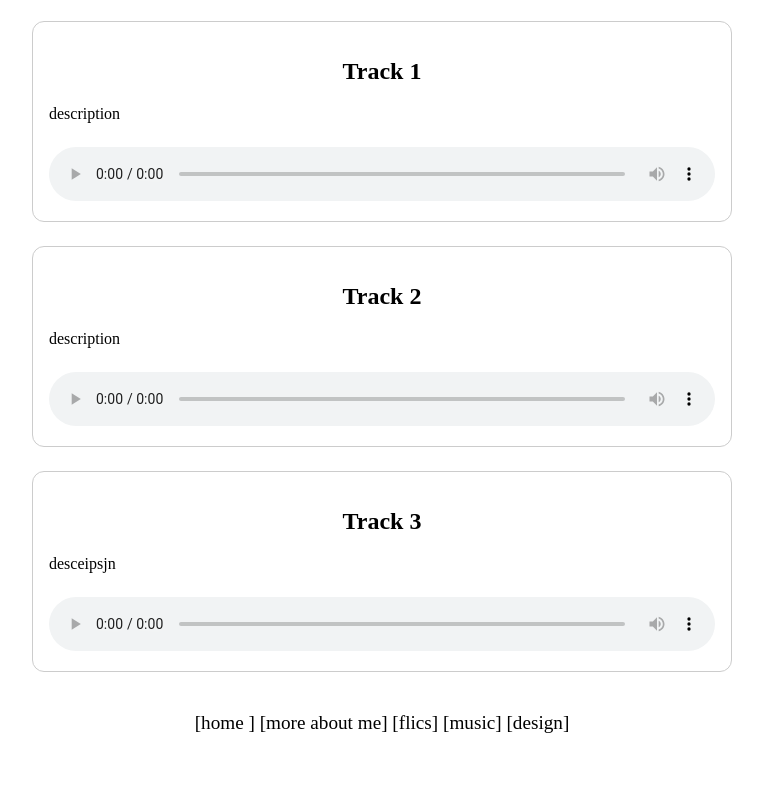
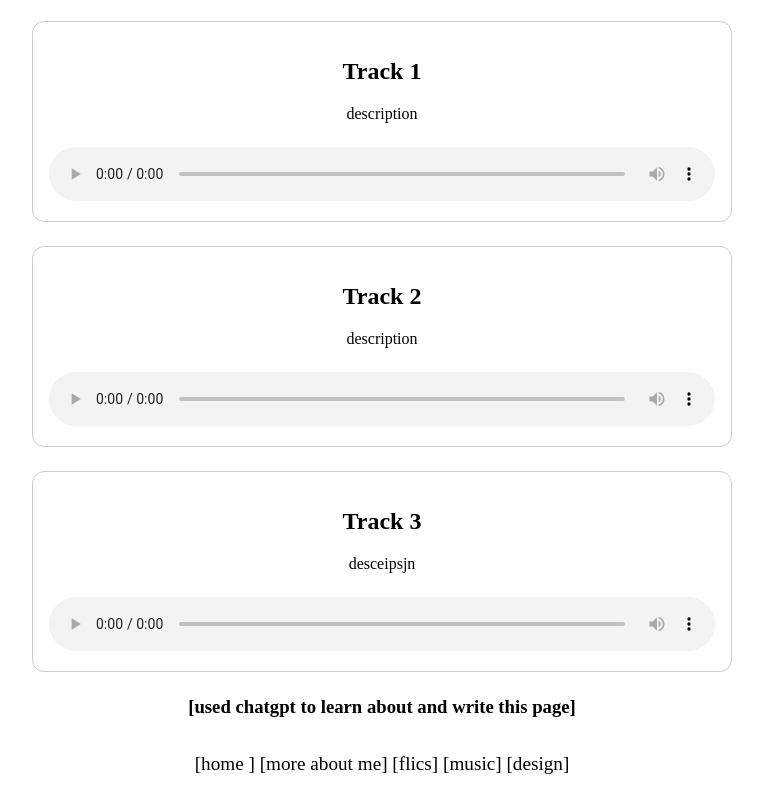
Before and after one commit to diederthyen/diederthyen.github.io, a plain HTML site: page wa/song.html in a window 1280 px wide. Shown: the part 77-884 px from the top of the page, without its empty margins (258-1021 px from the left). Before the commit the page ends 843 px from the top, so only its background shows below. Drawn offline with Linux system fonts and the light colour scheme.

Commit message:
Update song.html

```diff
--- a/wa/song.html
+++ b/wa/song.html
@@ -11,7 +11,7 @@
       margin: 0 auto;
     }
 
-    h1, h2 {
+    h1, h2, h3, p {
       text-align: center;
     }
     .track {
@@ -73,6 +73,9 @@
         <source src="voice.mp3" type="audio/mpeg">
       </audio>
     </section>
+
+<h3>[used chatgpt to learn about and write this page]</h3>
+
   </main>
 
   <footer>
```
